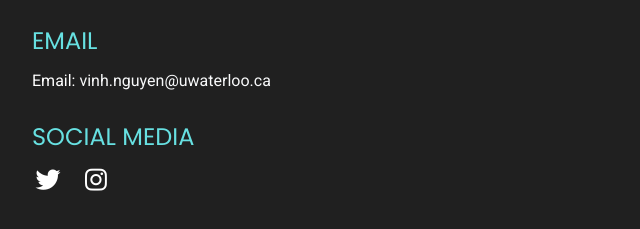
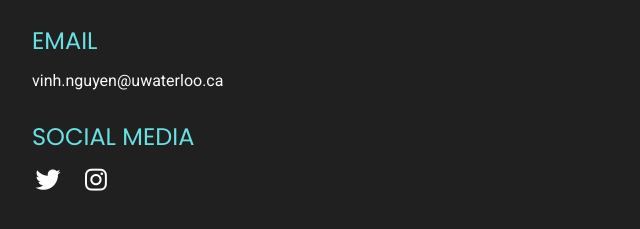
Before and after one commit to Jackie6238/vinh-nguyen, a plain HTML site: page contact.html in a window 1280 px wide. Shown: the part 763-992 px from the top of the page, 0-640 px from the left. Drawn offline with Linux system fonts and the light colour scheme; a web font is replaced by a local one.

Commit message:
Remove "Email:"

```diff
--- a/contact.html
+++ b/contact.html
@@ -123,7 +123,6 @@
                   EMAIL
                 </h5>
                 <p>
-                  Email:
                   <a
                     href="mailto:vinh.nguyen@uwaterloo.ca"
                     class="link-light link-offset-2 link-underline-opacity-25 link-underline-opacity-100-hover"
```
